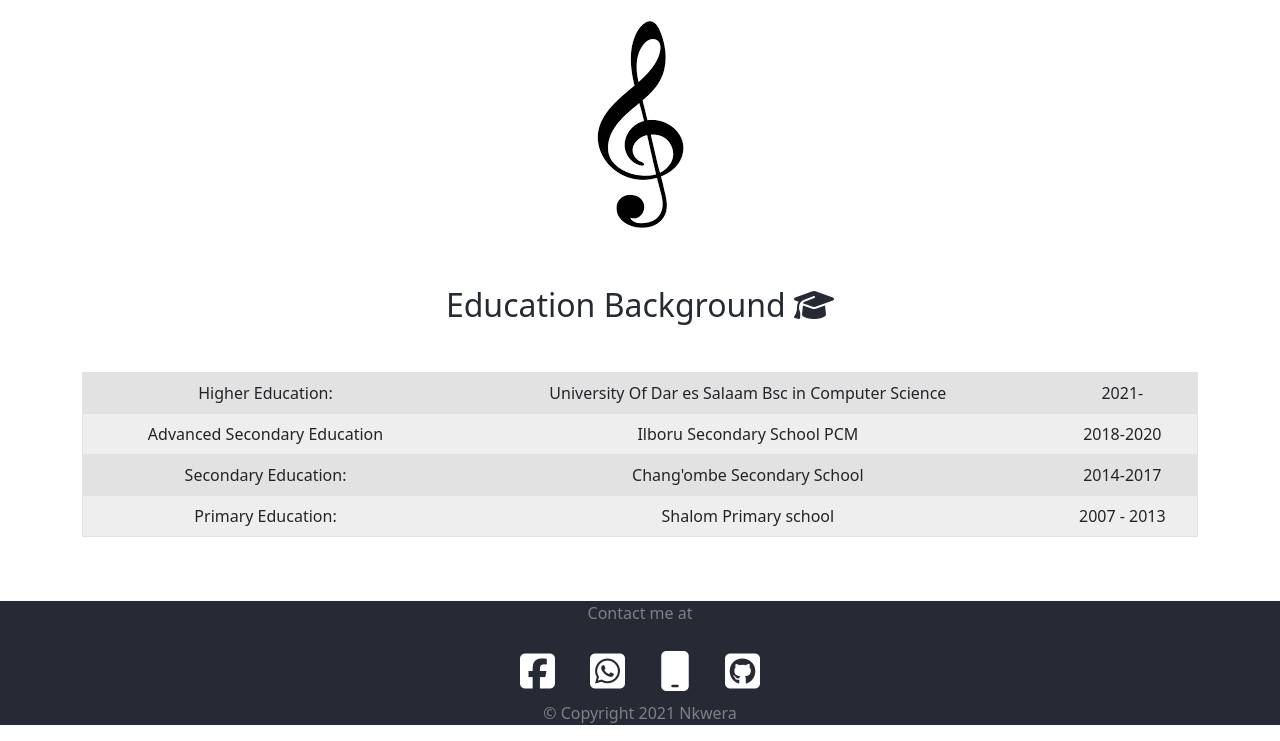
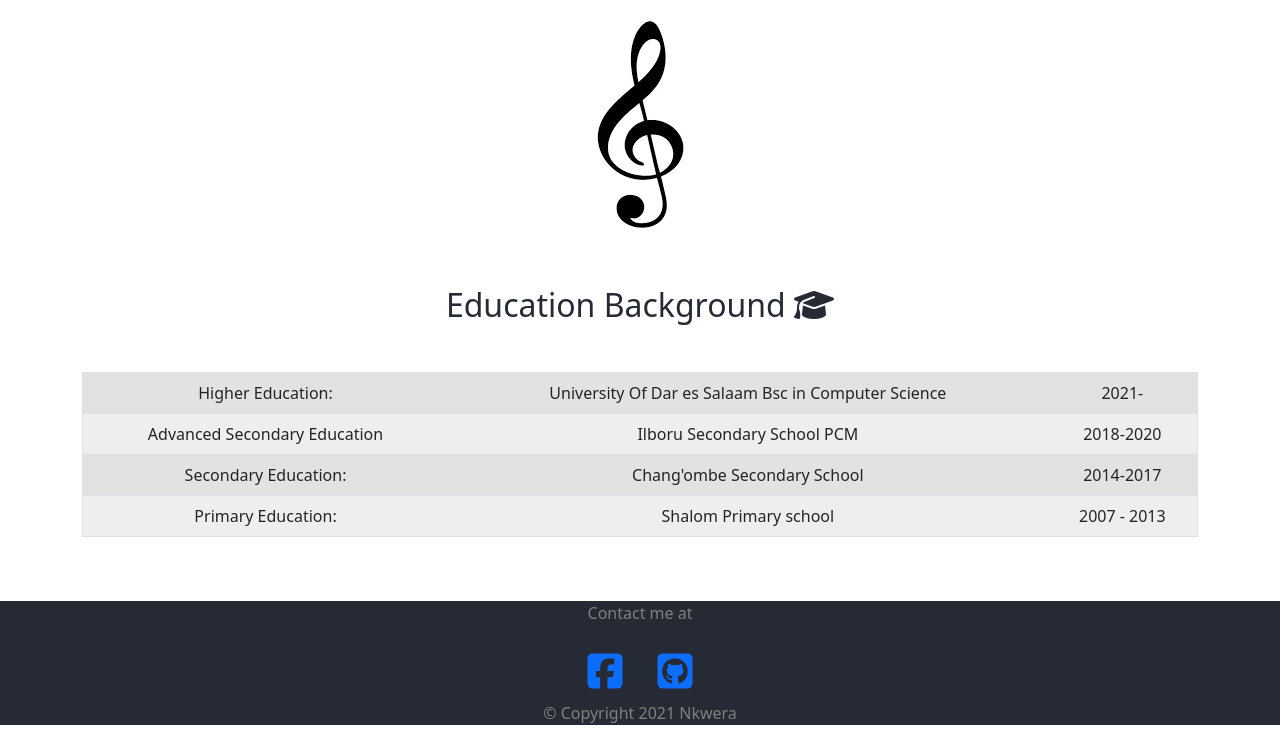
Before and after one commit to BrianNkwera/Personal-Site, a plain HTML site: page index.html in a window 1280 px wide. Shown: the part 760-1501 px from the top of the page. Drawn offline with nearby package versions, Linux system fonts and the light colour scheme.

Commit message:
Update index.html

```diff
--- a/index.html
+++ b/index.html
@@ -128,16 +128,10 @@
       <div class="container-fluid contacts">
         <p class="section-description">Contact me at</p>
         <span >
-          <i class="fab fa-facebook-square"></i>
+          <a href = "https://web.facebook.com/?_rdc=1&_rdr"><i class="fab fa-facebook-square"></i></a>
         </span>
-        <span >
-          <i class="fab fa-whatsapp-square"></i>
-        </span>
-        <span >
-          <i class="fas fa-mobile"></i>
-        </span>
-        <span >
-          <i class="fab fa-github-square"></i>
+        <span>
+          <a href = "https://github.com/"><i class="fab fa-github-square"></i></a>
         </span>
         <p>© Copyright 2021 Nkwera</p>
       </div>
```
